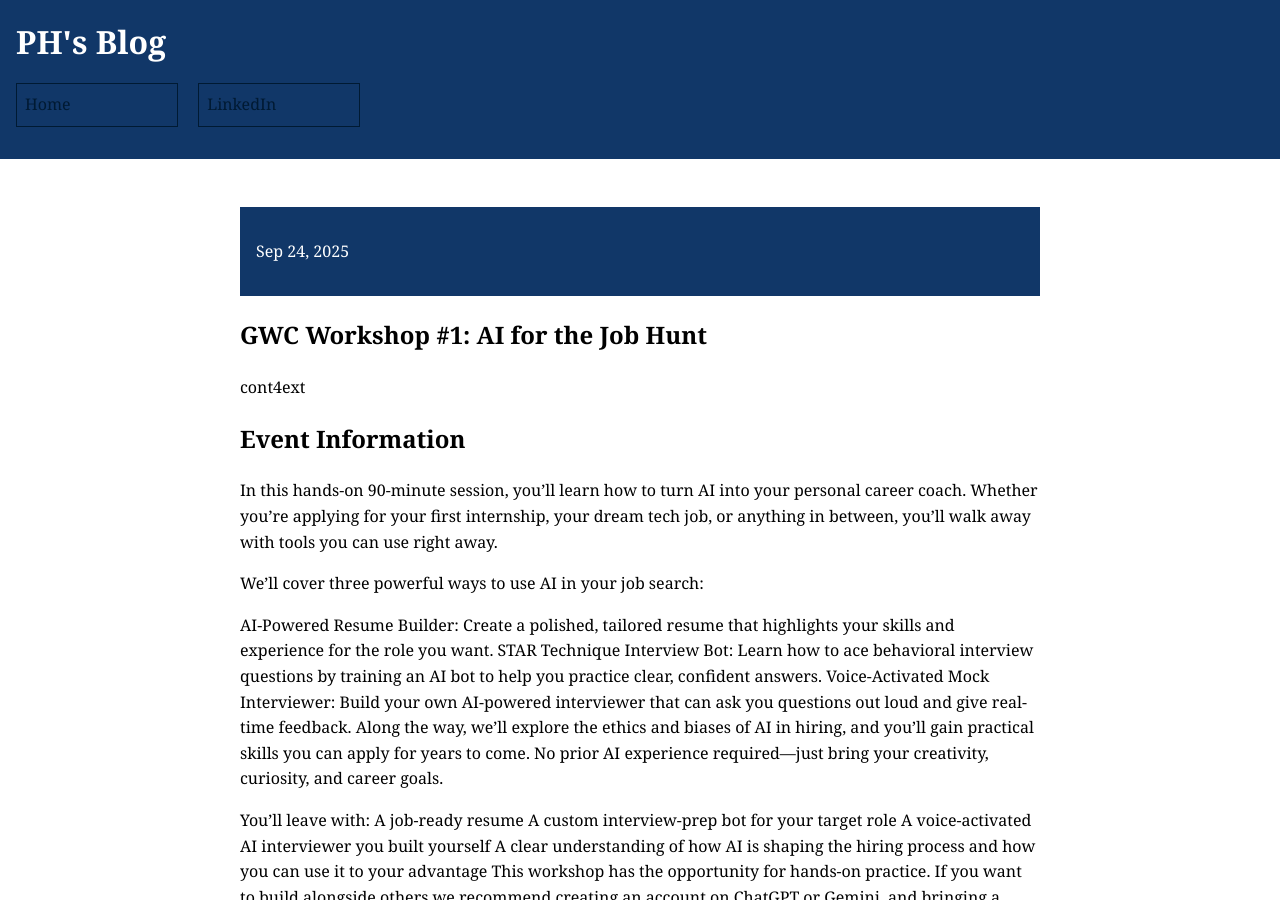
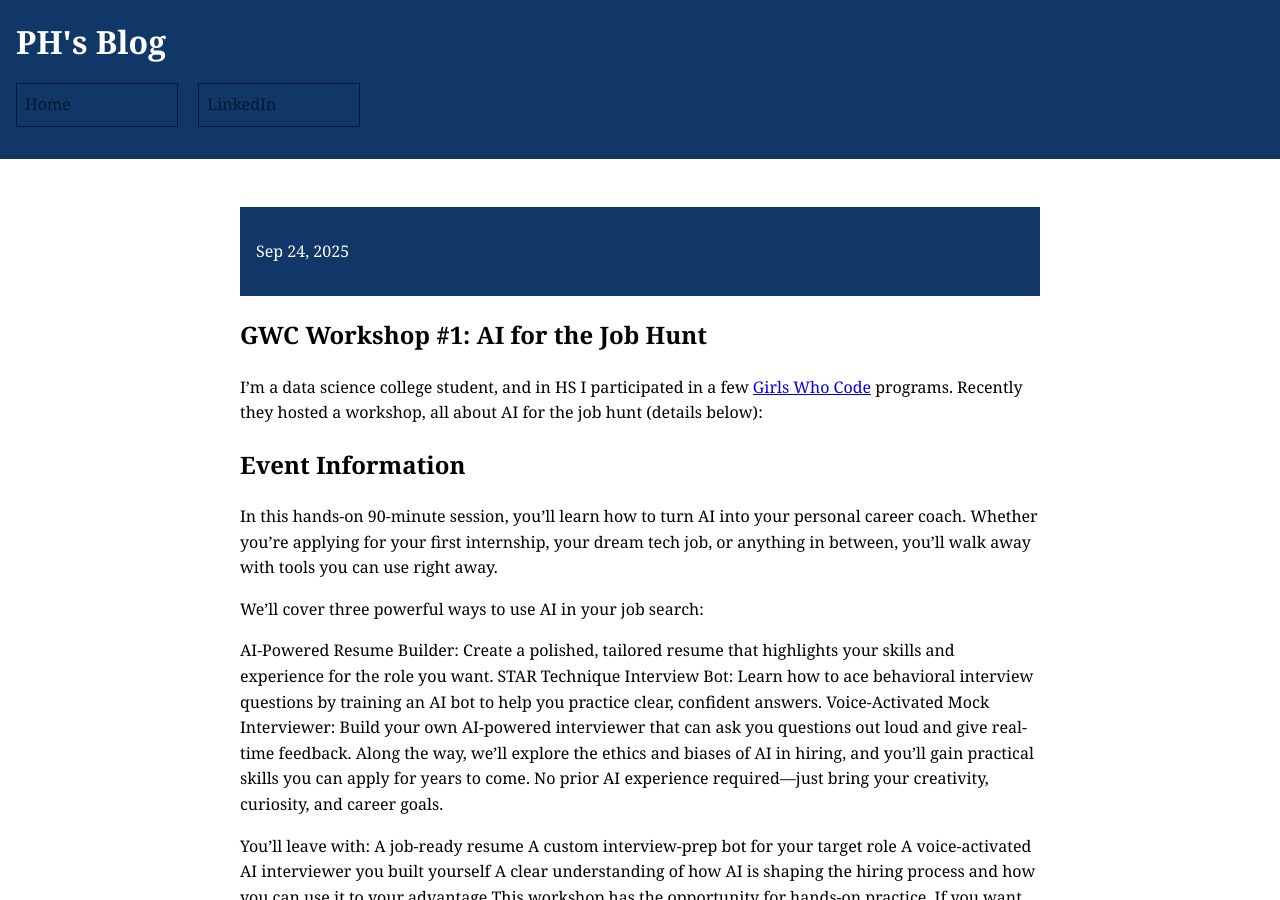
Before and after one commit to CaptainSapphire/PH-s-Blog, a Jekyll site: the page built from _posts/2025-09-24-GWC Workshop-AI for the Job Hunt.md, in a window 1280 px wide and 900 px high. Built offline with Jekyll 4.4.1, drawn with Linux system fonts in a browser that asks for light colours; our own code applies the rules of GitHub Pages for plain Markdown files.

Commit message:
Update 2025-09-24-GWC Workshop-AI for the Job Hunt.md

```diff
--- a/_posts/2025-09-24-GWC Workshop-AI for the Job Hunt.md
+++ b/_posts/2025-09-24-GWC Workshop-AI for the Job Hunt.md
@@ -1,5 +1,5 @@
 # GWC Workshop #1: AI for the Job Hunt
-cont4ext
+I'm a data science college student, and in HS I participated in a few [Girls Who Code](https://girlswhocode.com/) programs. Recently they hosted a workshop, all about AI for the job hunt (details below):
 
 
 ## Event Information
@@ -35,6 +35,9 @@
 - Choose a problem you want to solve with AI: I want to make my resume look better, I want to remove typos in my resume, I want to update my resume so it matches key themes based on this job description (choice C is the best) -->
 - Go to ChatGPT and provide the job description and your resume and input the prompt above
 - Review the ChatGPT output
+<br><br>
+![picture idk](https://github.com/CaptainSapphire/PH-s-Blog/blob/main/assets/September%202025/Screenshot%202025-09-23%20161845.png?raw=true)
+<br><br>
 
 Level 2: Make a STAR Technique GPT
 - *Pro account needed
@@ -56,6 +59,9 @@
 - [Here's the GPT Crystal made](https://chatgpt.com/g/g-68d32e7be1488191820004dfb0b6d6ac-star-technique-interview-helper)
 - "If you can't find something in the menus, asking ChatGPT where it is"
 - Test the functionality of the GPT
+<br><br>
+![custom gpt image](https://github.com/CaptainSapphire/PH-s-Blog/blob/main/assets/September%202025/Screenshot%202025-09-23%20164454.png?raw=true)
+<br><br>
 
 Level 3: Make a Mock Interview Bot
 - Same problem statement
@@ -67,6 +73,19 @@
 - Go to ChatGPT --> upload interview rubric and job desc, come up with a question guide, 30 minute interview
 - “Based on this interview rubric and job description, come up with a question guide for a 30-minute interview for this role"
 - [Crystal's mock interview bot](https://chatgpt.com/g/g-68d335307a58819192b2b9b75fce07e9-bethany-s-mock-interview-bot-stripe-partnerships)
+
+<br><br>
+![interview image](https://github.com/CaptainSapphire/PH-s-Blog/blob/main/assets/September%202025/Screenshot%202025-09-23%20171005.png?raw=true)
+<br><br>
+
+<br><br>
+![critical problem solving image](https://github.com/CaptainSapphire/PH-s-Blog/blob/main/assets/September%202025/Screenshot%202025-09-23%20171258.png?raw=true)
+<br><br>
+
+
+<br><br>
+![critical problem solving image](https://github.com/CaptainSapphire/PH-s-Blog/blob/main/assets/September%202025/Screenshot%202025-09-23%20171721.png?raw=true)
+<br><br>
 
 
 *there was a few slides I did not screenshot but will be shared later in the week that I will tack onto this post.* <br><br>
@@ -81,6 +100,10 @@
 
 ## Some Criticism on this event...
 While it may feel like it is overstated, there is a need in each AI event to at least mention the potential dangers and issues with using AI. AI, beyond its environmental impacts, is a tool that can be easily misused, and I do wish I saw a bit more caution in using it to replace certain aspects of problem solving. With that said, I do not disagree that is it a very helpful tool in preparation for formal work environments like career and interview preparation, and resume making.
+<br><br>
+![from the qna](https://github.com/CaptainSapphire/PH-s-Blog/blob/main/assets/September%202025/Screenshot%202025-09-23%20163256.png?raw=true)
+<br><br>
+
 
 ## Final thoughts
 I thoroughly enjoyed learning from this wonderful innovator, and thank you for hosting this meeting.
```
